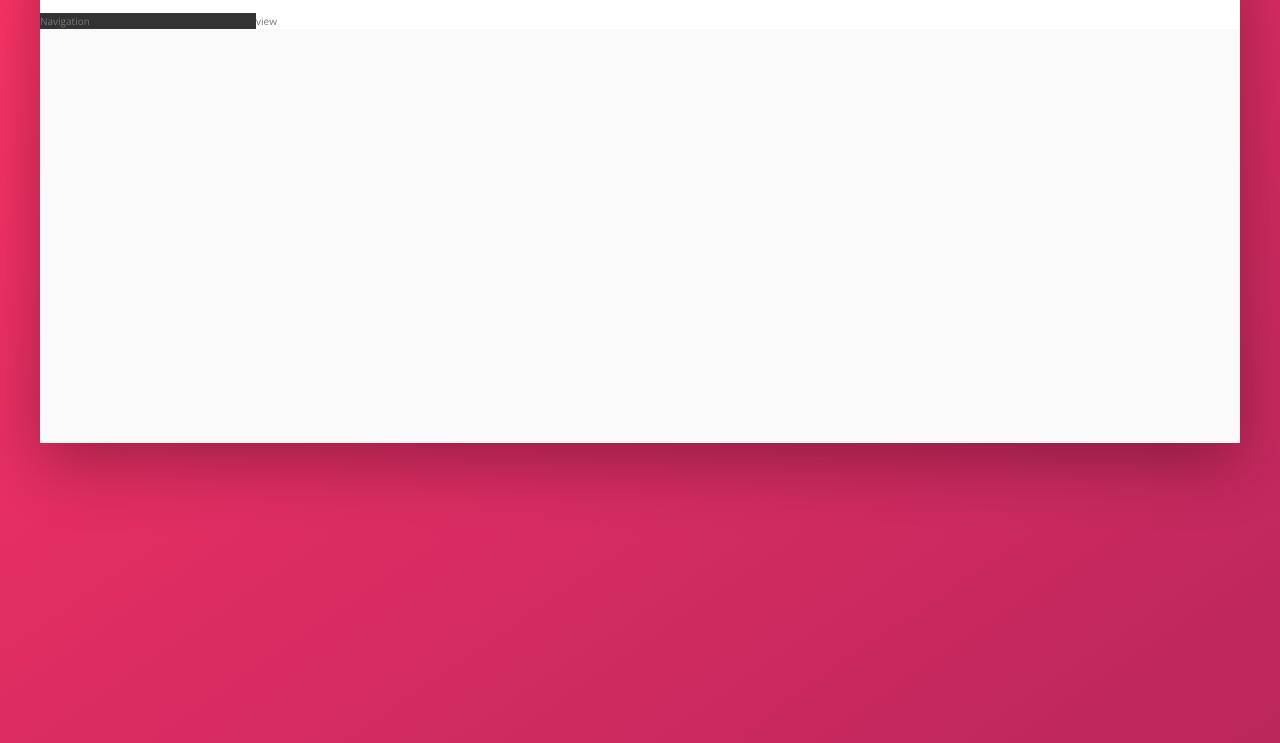
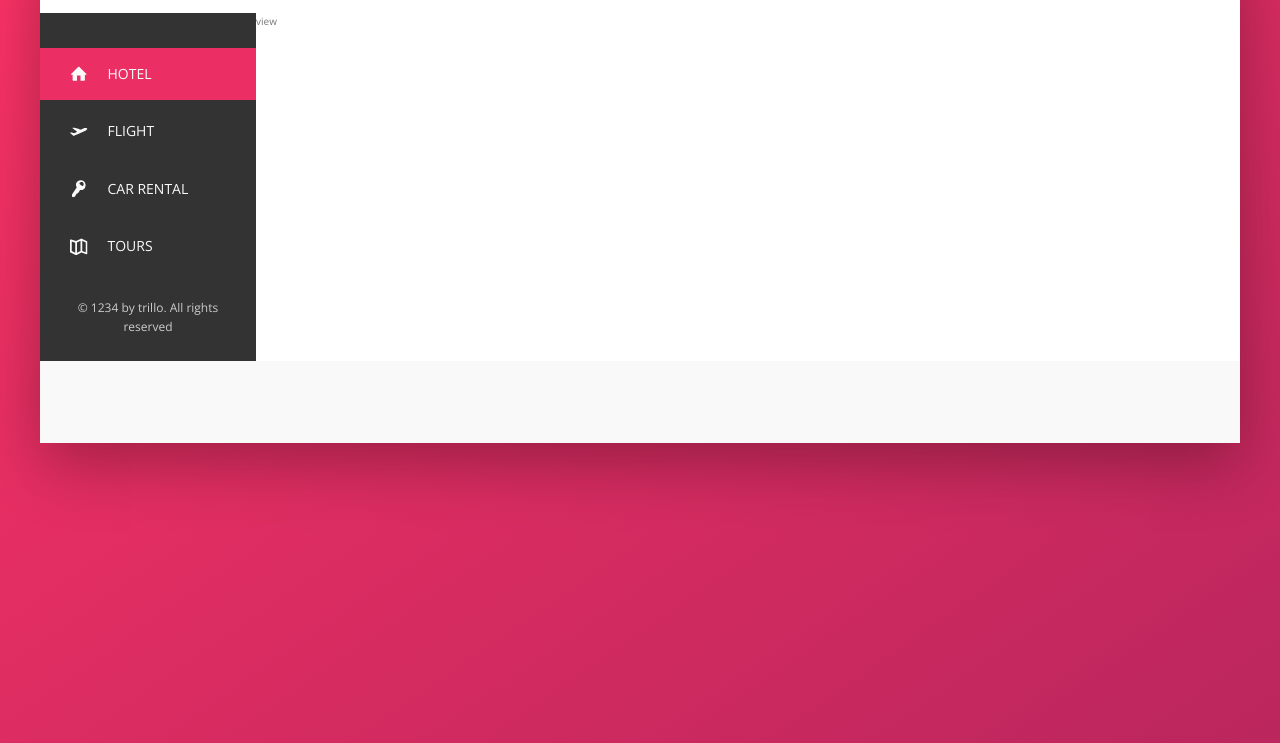
Before and after one commit to Itsyaboikris/Trillo-page, a website: page index.html in a window 1280 px wide. Shown: the part 137-880 px from the top of the page. Drawn offline with nearby package versions, Linux system fonts and the light colour scheme.

Commit message:
navigation

```diff
--- a/index.html
+++ b/index.html
@@ -45,7 +45,44 @@
 			</header>
 			<div class="content">
 				<nav class="sidebar">
-					Navigation
+					<ul class="side-nav">
+						<li class="side-nav__item side-nav__item--active">
+							<a href="#" class="side-nav__link">
+								<svg class="side-nav__icon">
+									<use xlink:href="img/sprite.svg#icon-home"></use>
+								</svg>
+								<span>Hotel</span>
+							</a>
+						</li>
+						<li class="side-nav__item">
+							<a href="#" class="side-nav__link">
+								<svg class="side-nav__icon">
+									<use xlink:href="img/sprite.svg#icon-aircraft-take-off"></use>
+								</svg>
+								<span>Flight</span>
+							</a>
+						</li>
+						<li class="side-nav__item">
+							<a href="#" class="side-nav__link">
+								<svg class="side-nav__icon">
+									<use xlink:href="img/sprite.svg#icon-key"></use>
+								</svg>
+								<span>Car Rental</span>
+							</a>
+						</li>
+						<li class="side-nav__item">
+							<a href="#" class="side-nav__link">
+								<svg class="side-nav__icon">
+									<use xlink:href="img/sprite.svg#icon-map"></use>
+								</svg>
+								<span>Tours</span>
+							</a>
+						</li>
+					</ul>
+
+					<div class="legal">
+						&copy; 1234 by trillo. All rights reserved
+					</div>
 				</nav>
 				<main class="hotel-view">
 					view
--- a/sass/_component.scss
+++ b/sass/_component.scss
@@ -116,3 +116,73 @@
 	}
 
 }
+
+
+///////////////////////////////////////////////////////////
+//Side nav
+.side-nav {
+	font-size: 1.4rem;
+	list-style: none;
+	margin-top: 3.5rem;
+
+	&__item {
+		position: relative;
+
+		&:not(:last-child) {
+			margin-bottom: .5rem;
+		}
+	}
+
+	&__item:before {
+		content: "";
+		position: absolute;
+		top: 0;
+		left: 0;
+		height: 100%;
+		width: 3px;
+		background-color: var(--color-primary);
+		transform: scaleY(0);
+
+		transition: transform .2s, width .4s cubic-bezier(1,0,0,1) .2s, background-color .1s;
+	}
+
+	&__item:hover::before,
+	&__item--active::before {
+		transform: scaleY(1);
+		width: 100%;
+	}
+
+	&__item:active::before {
+		background-color: var(--color-primary-light);
+	}
+
+	&__link:link,
+	&__link:visited {
+		color: var(--color-grey-light-1);
+		text-decoration: none;
+		text-transform: uppercase;
+		display: block;
+		padding: 1.5rem 3rem;
+		position: relative;
+		z-index: 10;
+
+		display: flex;
+		align-items: center;
+	}
+
+	&__icon {
+		width: 1.75rem;
+		height: 1.75rem;
+		margin-right: 2rem;
+		fill: currentColor;
+	}
+}
+
+///////////////////////////////////////////////////////////
+//legal text
+.legal {
+	font-size: 1.2rem;
+	color: var(--color-grey-light-4);
+	text-align: center;
+	padding: 2.5rem;
+}
--- a/sass/_layout.scss
+++ b/sass/_layout.scss
@@ -26,6 +26,10 @@
 	background-color: var(--color-grey-dark-1);
 
 	flex: 0 0 18%;
+
+	display: flex;
+	flex-direction: column;
+	justify-content: space-between;
 }
 
 .hotel-view {
```
Also changed, not shown: css/style.css.
